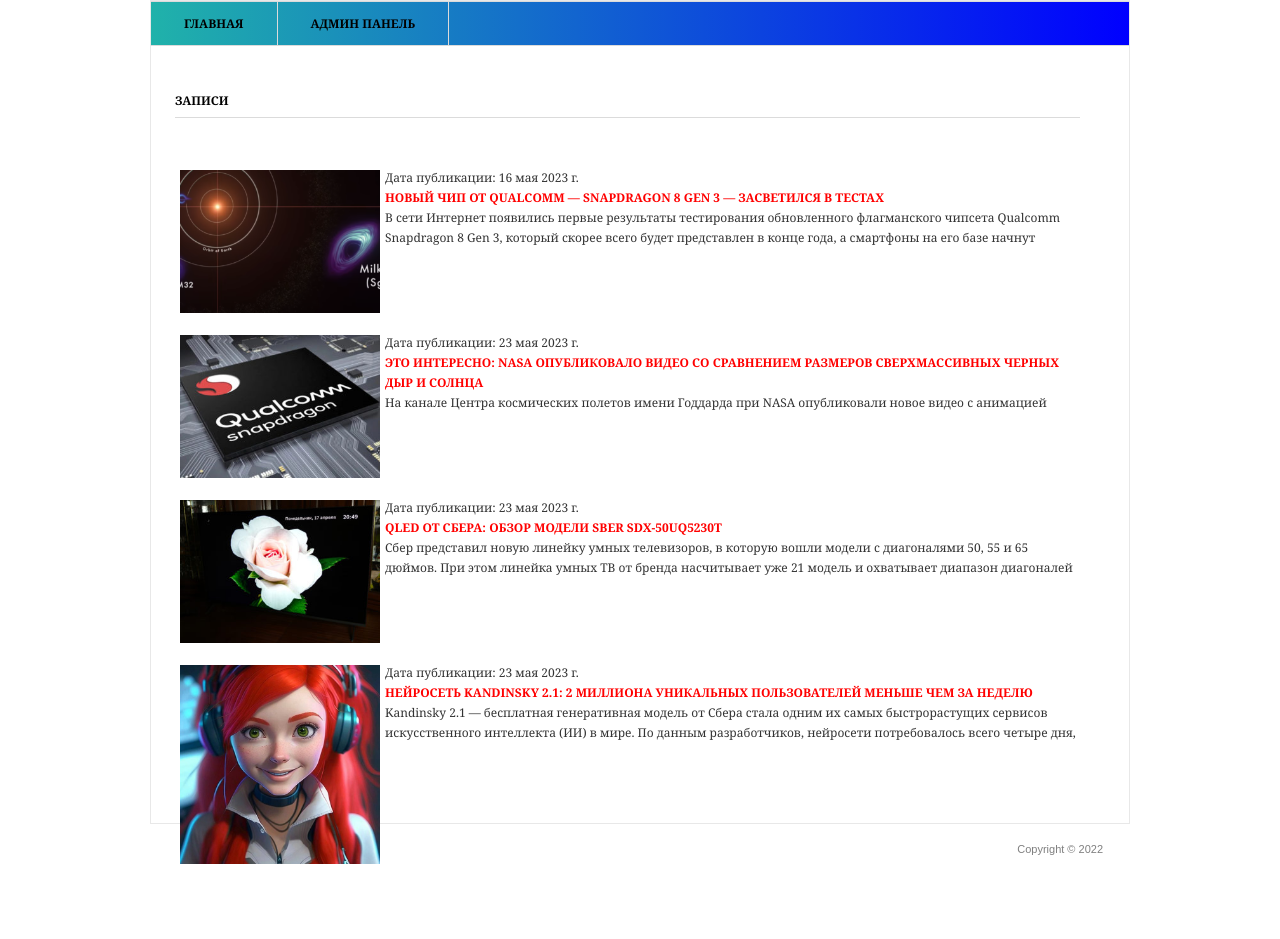
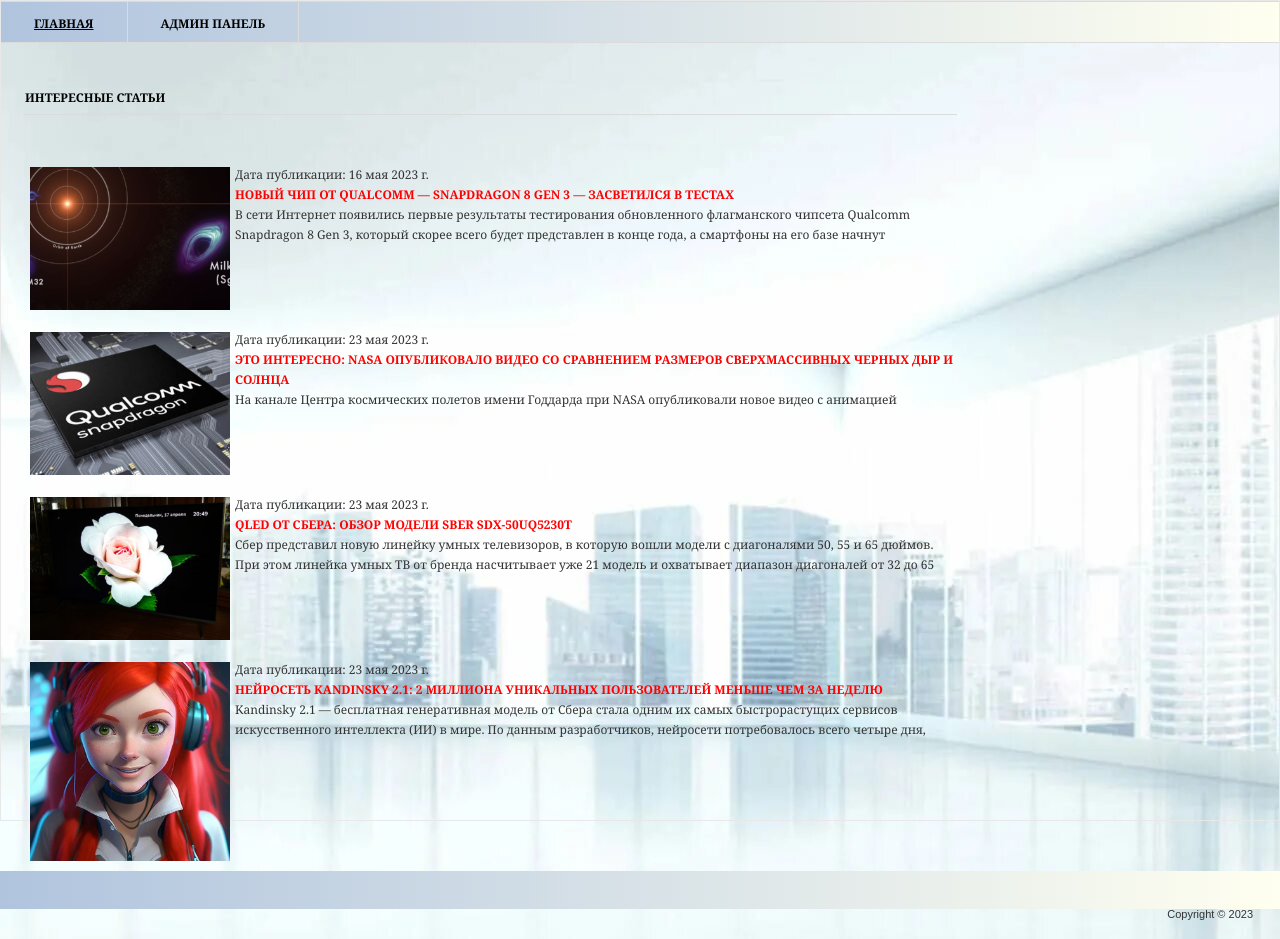
Before and after one commit to aprokopetsphilips/Django_project, a Django app: page / in a window 1280 px wide. Before the commit the page ends 864 px from the top, so only its background shows below. Run offline with Django 4.2, Linux system fonts and the light colour scheme; data comes from the database, SQL or seed files in the repository; both versions use the stored data as it was after the commit.

Commit message:
доработан визуал

```diff
--- a/my_blog/templates/my_blog/blog.html
+++ b/my_blog/templates/my_blog/blog.html
@@ -22,7 +22,7 @@
         <div id="main">
             <div id="content" class="left">
                 <div class="projects">
-                    <h3>Записи</h3>
+                    <h3>Интересные статьи</h3>
                     {%for post in post_list%}
                     <div class="item">
                         <div class="image left">
@@ -47,10 +47,11 @@
 
 
     </div>
+</body>
 
-    <div id="footer">
-        <p class="copy right">Copyright &copy; 2022 </p>
+    <div class="footer">
+        <p class="copy right">Copyright &copy; 2023 </p>
     </div>
 </div>
-</body>
+
 </html>
--- a/static/css/style.css
+++ b/static/css/style.css
@@ -4,9 +4,12 @@ body {
     font-size: 12px;
     line-height: 20px;
     font-family: Georgia, Arial, Helvetica, Sans-Serif;
-    color: #333;
-    background: url() repeat 0 0;
+    color: #333333;
+    background: url('/media/image/i-34-21.jpeg') repeat 0 0;
 
+}
+body, html {
+  height: 100% auto;
 }
 
 a { color: #ff0000; text-decoration: none; cursor:pointer; }
@@ -14,60 +17,52 @@ a:hover { text-decoration: underline; }
 
 a img { border: 0; }
 
-input, textarea, select { font-family: Arial, Helvetica, sans-serif; font-size:12px; }
+input, textarea{ font-family: Arial, Helvetica, sans-serif; font-size:12px; }
 textarea { overflow:auto; }
 
 .cl { display: block; height: 0; font-size: 0; line-height: 0; text-indent: -4000px; clear: both; }
-.notext { font-size: 0; line-height: 0; text-indent: -4000px; }
+
 
 .left, .alignleft { float: left; display: inline; }
 .right, .alignright { float: right; display: inline; }
 
 
-.shell { width: 980px; margin: 0 auto; }
-.border { border: 1px solid #e8e8e8; background: #fff; position: relative; }
+.shell { width: 100% auto; margin: 0 auto; }
+.shell, .border {
+  min-height: 100%;
+}
+.border { border: 1px solid #e8e8e8; position: relative; }
 
 
-#navigation { height: 43px; border-top: 1px solid #dbdbdb; border-bottom: 1px solid #dbdbdb;background: linear-gradient(to right, #20B2AA, #0000FF) }
+#navigation { height: 40px; border-top: 1px solid #dbdbdb; border-bottom: 1px solid #dbdbdb;background: linear-gradient(to right, #B0C4DE, #FFFFF0) }
 #navigation ul { list-style: none; }
-#navigation ul li {  float: left; height: 43px; border-right: 1px solid #dbdbdb; font-size: 12px; line-height: 43px; font-weight: bold; text-transform: uppercase; }
-#navigation ul li a { float: left; height: 43px; color: #000; padding: 0 33px; }
-#navigation ul li a:hover,
-#navigation ul li a.active { color: #000000; text-decoration: none; }
+#navigation ul li {  float: left; height: 40px; border-right: 1px solid #dbdbdb; font-size: 12px; line-height: 43px; font-weight: bold; text-transform: uppercase; }
+#navigation ul li a { float: left; height: 40px; color: #000; padding: 0 33px;;}
+#navigation ul li a.active { color: #000000; cursor:pointer;text-decoration: underline; }
 
 
 
 
 #main { width: 932px; padding: 37px 24px 17px 24px; }
 #main h3 { font-size: 12px; line-height: 15px; color: #000; text-transform: uppercase; border-bottom: 1px solid #dbdbdb; padding: 0 0 9px 0; }
-#main a.more:hover { text-decoration: none; }
+#main a.more:hover { text-decoration: underline }
 
-#content { width: 905px; }
+#content { width: 100% auto; }
 
-.highlight {  }
-.highlight h3 { margin: 0 0 9px 0; }
-.highlight p { padding: 0 0 11px 0; }
-.highlight img { margin: 4px 12px 0 12px; }
 
 .projects { padding: 10px 0 0 0; }
 .projects h3 { margin: 0 0 17px 0; }
 .projects .item { margin: 50 0 28px 0; }
 .projects .image { width: 183px; height: 111px; border: 0px solid #dbdbdb; padding: 2px; margin: 0 20px 0 3px; }
-.projects .text { width: 600px; }
 .projects .text h4 { font-size: 12px; line-height: 15px; color: #333; text-transform: uppercase; padding: 3px 0 2px 0; }
 .projects .text p { padding: 0 0 3px 0;
 text-overflow: ellipsis;}
-.projects .show3 {max-height: 7em;
-  overflow: hidden;}
-
-.btn-buy:hover { text-decoration: none; }
-
-.advertisement { padding: 0 0 13px 0; }
-.advertisement h3 { margin: 0 0 18px 0; }
-.advertisement .ads { padding: 0 15px 0 7px; }
-.advertisement .ad { margin: 0 0 18px 0; }
+.projects .show3 {max-height: 7em; overflow: hidden;}
 
 
-
-#footer { font-family: Arial, sans-serif; font-size: 11px; line-height: 14px; color: #7f7f7f; padding: 18px 27px 20px 38px; }
-#footer a{ color: #7f7f7f; }
+.footer { font-family: Arial, sans-serif;
+    font-size: 11px;
+    line-height: 50px;
+    padding: 18px 27px 20px 38px;
+    margin-top: 50px;
+    background: linear-gradient(to right, #B0C4DE, #FFFFF0) }
```
Also changed, not shown: my_blog/templates/my_blog/blog_detail.html (+9 -7 lines), db.sqlite3, media/image/i-34-21.jpeg (added).
